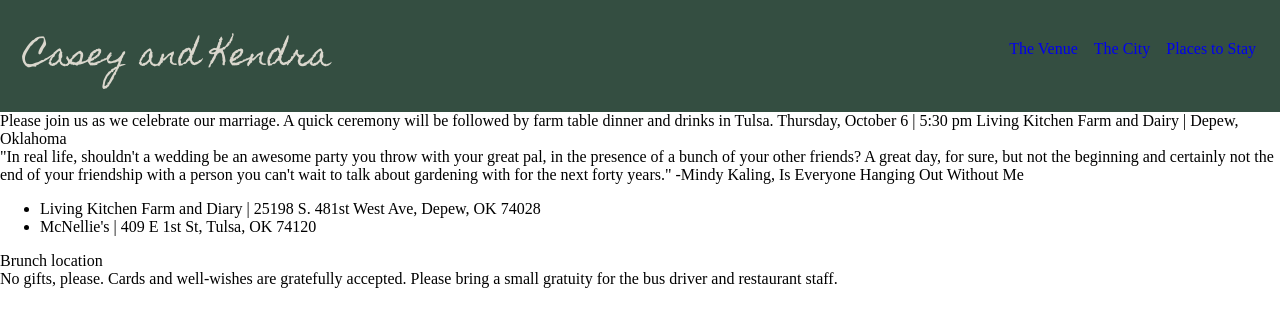
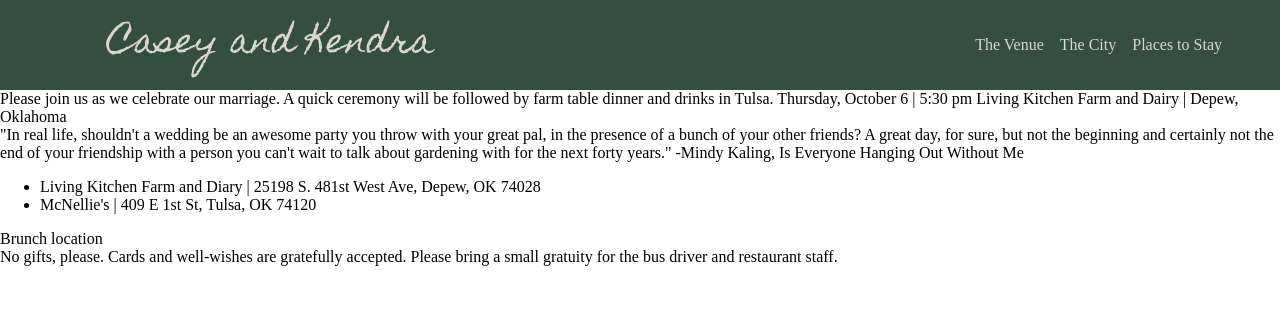
Before and after one commit to redzepova/Odin-Landing-Page-Exercise, a plain HTML site: page index.html in a window 1280 px wide. Drawn offline with Linux system fonts and the light colour scheme.

Commit message:
style header

```diff
--- a/style.css
+++ b/style.css
@@ -10,29 +10,34 @@ body {
     background-color: #344E41;
     color: #DAD7CD;
     display: flex;
-    height: 64px;
     margin: 0px;
-    padding: 24px;
+    padding: 8px;
 }
 
 .title {
     font-family: 'Homemade Apple', cursive;
-    font-size: 32px;
+    font-size: 34px;
     background-color: #344E41;
     color: #DAD7CD;
     flex-grow: 2;
+    justify-content: flex-start;
+    margin-left: 100px;
 }
 
 .links {
     display: flex;
     color: #344E41;
     list-style: none;
+    margin-right: 50px;
     gap: 16px;
-    justify-content: space-evenly;
+    justify-content: space-between;
+    align-items: center;
 }
 
 a {
     text-decoration: none;
+    font-family: font-family: 'Montserrat', sans-serif;;
+    color: #DAD7CD;
 }
 
 .basic {
```
